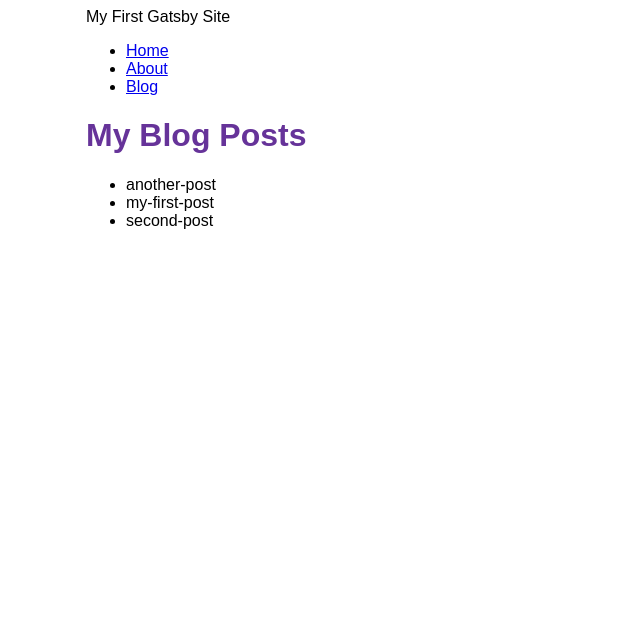
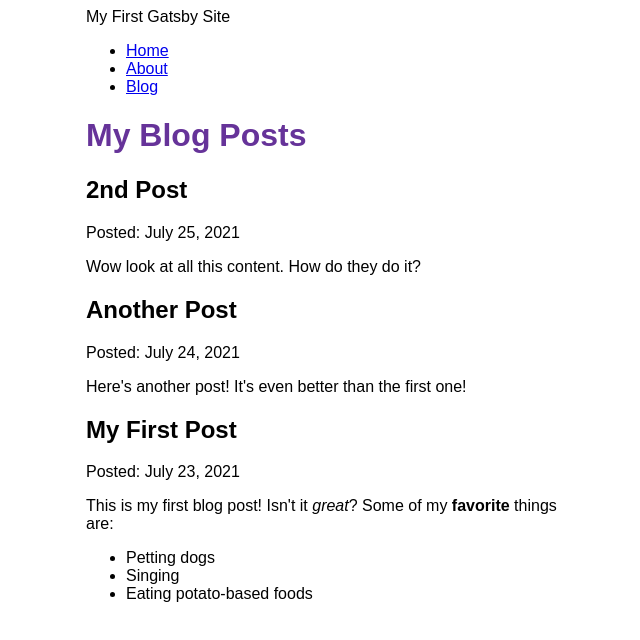
Before and after one commit to maximprokopchuk/mprokopchuk-gatsby-test, a Gatsby site: page /blog in a window 1280 px wide. Shown: the whole page, without its empty margins (304-944 px from the left). Built offline with nearby package versions, Linux system fonts and the light colour scheme; Gatsby itself is replaced by a stand-in of ours.

Commit message:
Finished Gatsby Tutorial Part 5

```diff
--- a/blog/another-post.mdx
+++ b/blog/another-post.mdx
@@ -0,0 +1,6 @@
+---
+title: "Another Post"
+date: "2021-07-24"
+---
+
+Here's another post! It's even better than the first one!
--- a/blog/my-first-post.mdx
+++ b/blog/my-first-post.mdx
@@ -0,0 +1,9 @@
+---
+title: "My First Post"
+date: "2021-07-23"
+---
+This is my first blog post! Isn't it *great*?
+Some of my **favorite** things are:
+* Petting dogs
+* Singing
+* Eating potato-based foods
--- a/blog/second-post.mdx
+++ b/blog/second-post.mdx
@@ -0,0 +1,6 @@
+---
+title: "2nd Post"
+date: "2021-07-25"
+---
+
+Wow look at all this content. How do they do it?
--- a/gatsby-config.js
+++ b/gatsby-config.js
@@ -16,5 +16,6 @@ module.exports = {
         path: `${__dirname}/blog`,
       }
     },
+    "gatsby-plugin-mdx",
   ],
 }
--- a/package.json
+++ b/package.json
@@ -16,12 +16,15 @@
     "typecheck": "tsc --noEmit"
   },
   "dependencies": {
+    "@mdx-js/mdx": "^1.6.22",
+    "@mdx-js/react": "^1.6.22",
     "acorn": "^8.7.0",
     "acorn-import-assertions": "^1.8.0",
     "babel-eslint": "^10.1.0",
     "eslint-config-react-app": "^6.0.0",
     "gatsby": "^4.8.0",
     "gatsby-plugin-image": "^2.8.0",
+    "gatsby-plugin-mdx": "^3.9.0",
     "gatsby-plugin-sharp": "^4.8.0",
     "gatsby-source-filesystem": "^4.9.0",
     "gatsby-transformer-sharp": "^4.8.0",
--- a/src/pages/blog.tsx
+++ b/src/pages/blog.tsx
@@ -1,12 +1,18 @@
 import * as React from 'react'
 import { graphql } from 'gatsby'
+import { MDXRenderer } from 'gatsby-plugin-mdx'
 import Layout from '../components/layout'
 
 interface BlogPageProps {
   data: {
-    allFile: {
+    allMdx: {
       nodes: Array<{
-        name: string
+        frontmatter: {
+          title: string
+          date: string
+        }
+        body: string
+        id: string
       }>
     }
   }
@@ -15,24 +21,31 @@ interface BlogPageProps {
 const BlogPage = ({ data }: BlogPageProps) => {
   return (
     <Layout pageTitle="My Blog Posts">
-      <ul>
       {
-        data.allFile.nodes.map((node) => (
-          <li key={node.name}>
-            {node.name}
-          </li>
+        data.allMdx.nodes.map((node) => (
+          <article key={node.id}>
+            <h2>{node.frontmatter.title}</h2>
+            <p>Posted: {node.frontmatter.date}</p>
+            <MDXRenderer>
+              {node.body}
+            </MDXRenderer>
+          </article>
         ))
       }
-      </ul>
     </Layout>
   )
 }
 
 export const query = graphql`
   query {
-    allFile {
+    allMdx(sort: {fields: frontmatter___date, order: DESC}) {
       nodes {
-        name
+        frontmatter {
+          date(formatString: "MMMM D, YYYY")
+          title
+        }
+        id
+        body
       }
     }
   }
```
Also changed, not shown: 1 other file.
